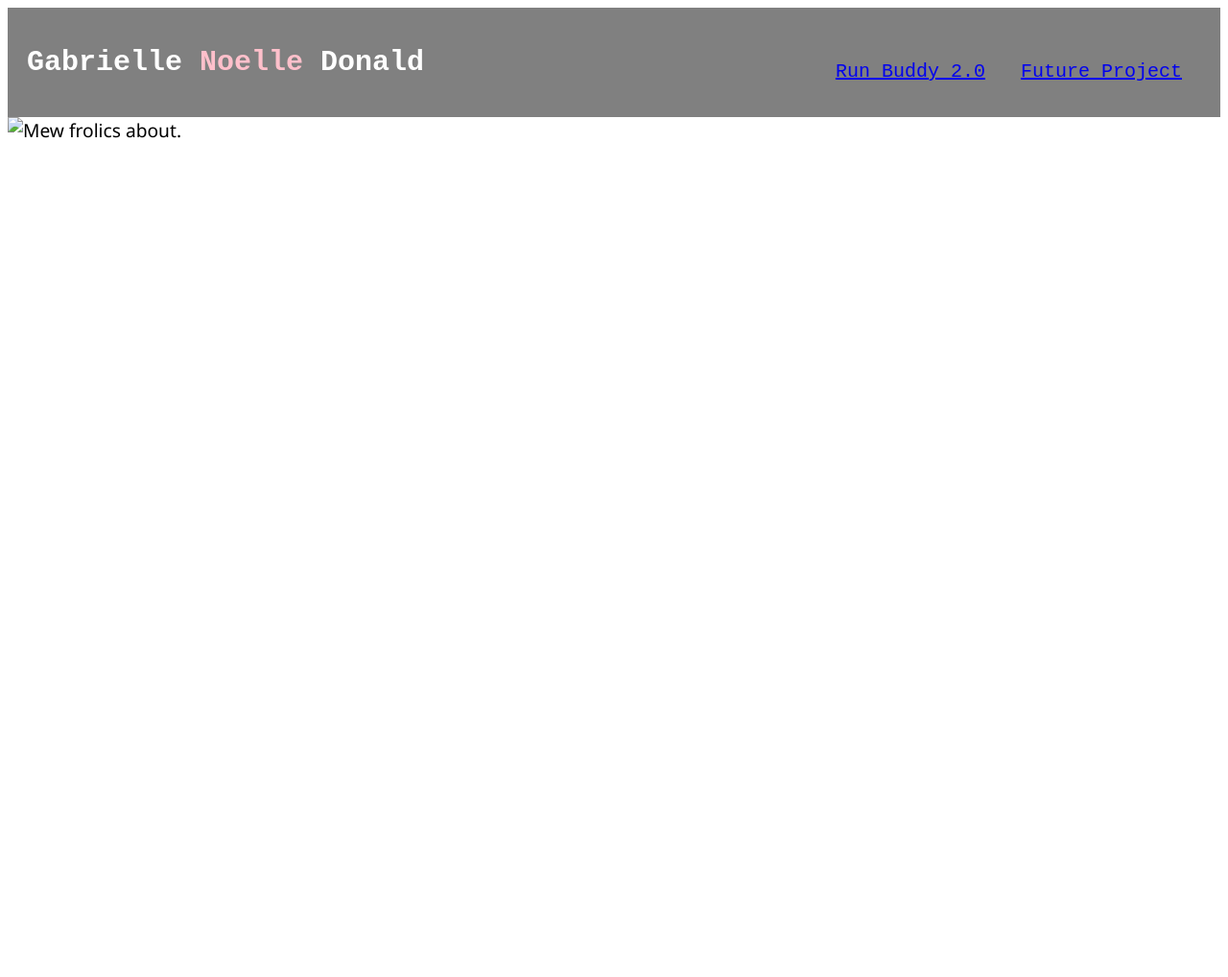
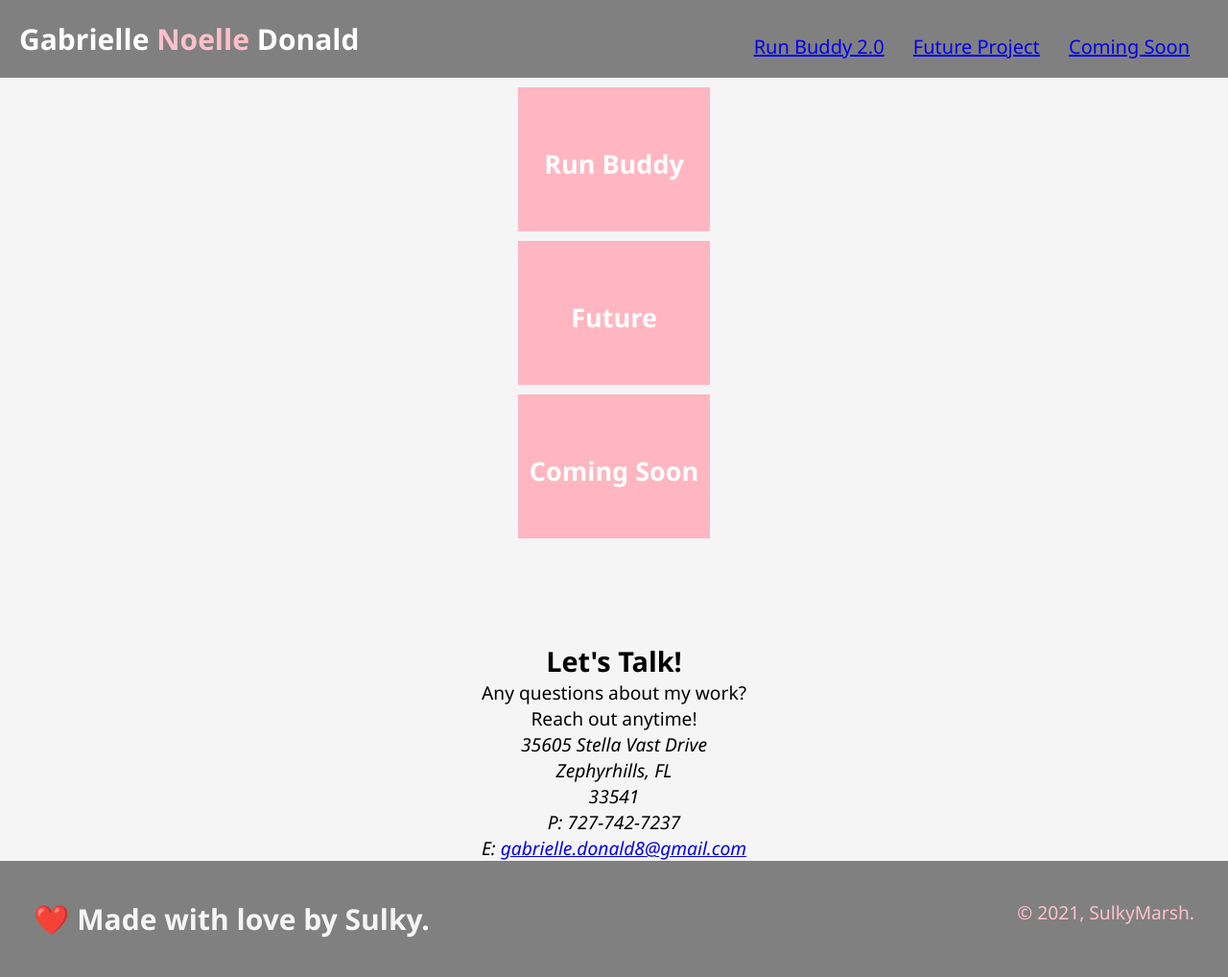
Before and after one commit to gabriellenoelle/Portfolio, a plain HTML site: page challenge2index.html in a window 1280 px wide. Shown: the whole page at 96% size. Before the commit the page ends 800 px from the top, so only its background shows below. Drawn offline with Linux system fonts and the light colour scheme.

Commit message:
added flexbox and organized website better

```diff
--- a/challenge2index.html
+++ b/challenge2index.html
@@ -2,15 +2,18 @@
 <html lang="en">
 
   <head>
+    <meta name="viewport" content="width=device-width, initial-scale=1.0" />
     <meta charset="UTF-8" />
     <link rel="stylesheet" href="challenge2style.css">
     <title>Gabrielle Noelle Donald</title>
   </head>
 
+
   <body>
     <div class="header">
-    <h1>Gabrielle <span class="Noelle">Noelle </span>Donald</h1>
-    <div>
+      <h1>Gabrielle <span class="Noelle">Noelle </span>Donald</h1>
+      <div>
+        <section class="navigation">
       <ul>
           <li>
               <a href="#run-buddy2">Run Buddy 2.0</a>
@@ -18,16 +21,75 @@
           <li>
               <a href="#future-project">Future Project</a>
           </li>
+          <li>
+            <a href="#coming-soon">Coming Soon</a>
+        </li>
       </ul>
-  </div>
+      </div>
+      </section>
     </div>
 
-<img src="challenge-2/Mew-banner.jpg" class="float-left" alt="Mew frolics about."/>
+    <section id="#run-buddy2" class="flex-container">
+      <div class="flex-item">
+        <h2>Run Buddy 2.0</h2>
+      </div>
+</section>
+<section id="#future-project" class="flex-container">
+  <div class="flex-item">
+  <h2>Future Project</h2>
+</div>
+</section>
 
-  </body>
+<section id="#coming-soon" class="flex-container">
+  <div class="flex-item">
+    <h2>Coming Soon</h2>
+  </div>
+</section>
 
-  <!-- Hero is Styled in style.css -->
+</body>
 
-  <div class="hero" alt="Mew from Pokemon frolics about."></div>
+<br/><br/><br/><br/>
+    <!-- "reach out" start -->
+    <center>
+    <section id="reach-out" class="contact">
+      <div class="flex-row">
+        <h2 class="section-title secondary-border">
+          Let's Talk!
+        </h2>
+      </div>
+
+      <div class="contact-info">
+        <div>
+          <p>
+            Any questions about my work?
+            <br/>
+            Reach out anytime!
+          </p>
+
+          <address>
+            35605 Stella Vast Drive <br/>
+            Zephyrhills, FL <br/>
+            33541<br/>
+            P: 727-742-7237<br/>
+            E: <a href="mailto:gabrielle.donald8@gmail.com">gabrielle.donald8@gmail.com</a>
+          </address>
+
+        </div>
+
+    </div>
+    </section>
+    </center>
+    <!-- "reach out" end -->
+
+    <!-- footer -->
+    <footer>
+      <h2>❤️ Made with love by Sulky.</h2>
+      <div>
+        &copy; 2021, SulkyMarsh.
+      </div>
+    </footer>
+    <!-- footer end -->
+
+</body>
 
 </html>
--- a/challenge2style.css
+++ b/challenge2style.css
@@ -1,14 +1,100 @@
 *
+
+{ box-sizing: border-box;
+    margin: 0;
+    padding: 0;
+  }
+
 body {
     font-size: larger;
     font-family:'Segoe UI', Tahoma, Geneva, Verdana, sans-serif;
+    background-color:whitesmoke;
 }
+
+footer {
+    background: grey;
+    padding: 40px 35px;
+    display: flex;
+    justify-content: space-between;
+    flex-wrap: wrap;
+    width: 100%;
+    color: pink;
+  }
+
+  footer h2 {
+    color: whitesmoke;
+    font-size: 30px;
+    margin: 0;
+  }
+
+  footer div {
+    line-height: 1.5;
+    text-align: right;
+  }
+
+header {
+      padding: 20px 35px;
+      background-color: grey;
+      display: flex;
+      justify-content: space-between;
+      flex-wrap: wrap;
+      position: sticky;
+      top: 0;
+      background-size: cover;
+      background-attachment: fixed;
+      background-position: 80%;
+      z-index: 9999;
+  }
+
+  header nav {
+    margin: 7px 0;
+  }
+
+  header nav ul {
+    display: flex;
+    flex-wrap: wrap;
+    justify-content: space-between;
+    align-items: center;
+    list-style: none;
+  }
+
+  header nav ul li a {
+    padding: 10px 15px;
+    font-weight: lighter;
+    font-size: 1.55vw;
+  }
+
+  header nav ul li a:hover {
+    background: #fce138;
+    color: #024e76;
+    border-radius: 15px;
+    text-shadow: none;
+  }
+
+  .hero {
+    background-size: cover;
+    display: flex;
+    justify-content: center;
+    flex-wrap: wrap;
+    align-items: flex-start;
+    background-color: lightpink;
+  }
+
+  .hero-cta {
+    width: 35%;
+    text-align: right;
+    margin: 3.5%;
+    color: darkgrey;
+    font-size: 18px;
+    line-height: 1.2;
+  }
 
 .header {
     padding: 20px;
-    font-family:'Courier New', Courier, monospace;
-    background-color:grey;
+    font-family: 'Segoe UI', Tahoma, Geneva, Verdana, sans-serif;
+    background-color: grey;
     color: #ffffff;
+
 }
 
 .header h1 {
@@ -20,17 +106,11 @@ body {
     color: pink;
 }
 
-.hero {
-    background-image: url(".challenge-2/Mew-banner.jpg");
-    background-size: cover;
-    background-position: center;
-}
-
 .header div {
     padding-top: 15px;
     margin-right: 20px;
     float: right;
-    font-family: 'Courier New', Courier, monospace;
+    font-family: 'Segoe UI', Tahoma, Geneva, Verdana, sans-serif;
     font-size: 20px;
     color: pink;
 }
@@ -43,3 +123,60 @@ body {
     display: inline-block;
     margin-left: 25px;
 }
+
+.flex-container {
+    /* We first create a flex layout context */
+    display: flex;
+
+    /* Then we define the flow direction
+       and if we allow the items to wrap
+     * Remember this is the same as:
+     * flex-direction: row;
+     * flex-wrap: wrap;
+     */
+     flex-direction: row;
+
+    /* Then we define how is distributed the remaining space */
+    justify-content: space-around;
+
+    padding: 0;
+    margin: 0;
+    list-style: none;
+  }
+
+  .flex-item {
+    background: lightpink;
+    padding: 5px;
+    width: 200px;
+    height: 150px;
+    margin-top: 10px;
+    line-height: 150px;
+    color: white;
+    font-weight: bold;
+    font-size: 18px;
+    text-align: center;
+  }
+
+  /* Large */
+.navigation {
+    display: flex;
+    flex-flow: row wrap;
+    /* This aligns items to the end line on main-axis */
+    justify-content: flex-end;
+  }
+
+  /* Medium screens */
+  @media all and (max-width: 800px) {
+    .navigation {
+      /* When on medium sized screens, we center it by evenly distributing empty space around items */
+      justify-content: space-around;
+    }
+  }
+
+  /* Small screens */
+  @media all and (max-width: 500px) {
+    .navigation {
+      /* On small screens, we are no longer using row direction but column */
+      flex-direction: column;
+    }
+  }
```
